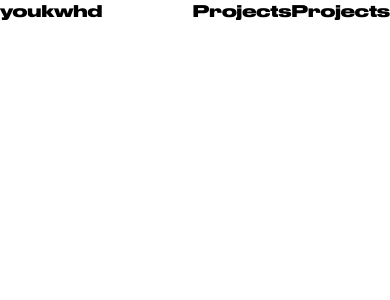
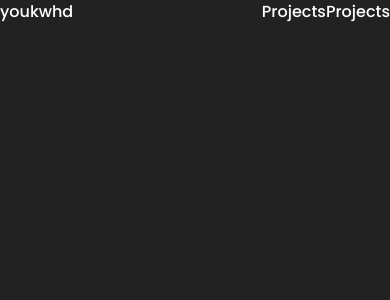
Before and after one commit to youkwhd/youkwhd.my.id, a Next.js app: page / in a window 390 px wide. Shown: the top 300 px of the page. Built offline with nearby package versions, Linux system fonts and the light colour scheme.

Commit message:
chore: use Poppins via google fonts for now

```diff
--- a/src/css/__global.css
+++ b/src/css/__global.css
@@ -1,3 +1,5 @@
+@import "./__viewport.css";
+@import "./fonts/Poppins.css";
 @import "./fonts/DrukWide.css";
 
 @tailwind base;
@@ -5,5 +7,12 @@
 @tailwind utilities;
 
 html {
-    font-family: "Druk Wide Bold";
+    /* font-family: "Druk Wide Bold"; */
+    font-family: "Poppins", sans-serif;
+    font-weight: 500;
+    color: white;
+    background-color: rgb(35, 34, 34);
+    /* background-color: #e3e3d9; */
+    /* color: #be3f35;
+    color: #212529; */
 }
--- /dev/null
+++ b/src/css/__viewport.css
@@ -0,0 +1,20 @@
+@media only screen and (max-width: 766px) {
+    .__list {
+        margin: 0px 10px !important;
+        padding: 0 !important;
+    }
+
+    .__list li div:first-child span {
+        font-size: 24px;
+    }
+
+    .__list li div:last-child {
+        margin-top: 5px !important;
+        font-size: 16px;
+    }
+
+    .__list li div:first-child {
+        width: 120px !important;
+        min-width: 120px !important;
+    }
+}
--- /dev/null
+++ b/src/css/fonts/Poppins.css
@@ -0,0 +1 @@
+@import url('https://fonts.googleapis.com/css2?family=Poppins:ital,wght@0,100;0,200;0,300;0,400;0,500;0,600;0,700;0,800;0,900;1,100;1,200;1,300;1,400;1,500;1,600;1,700;1,800;1,900&display=swap');
```
